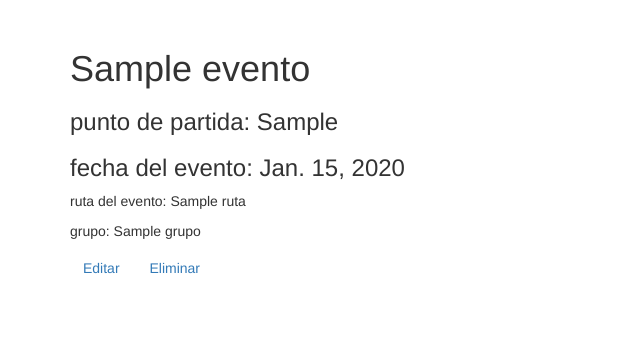
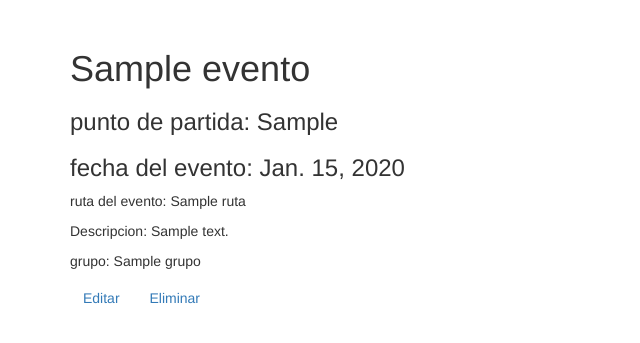
Before and after one commit to vladwelt/biker_community, a Django app: page /evento/1/ in a window 1280 px wide. Shown: the part 51-394 px from the top of the page, without its empty margins (0-640 px from the left). Run offline with Django 3.2, Linux system fonts and the light colour scheme; tables that the repository leaves empty hold one stand-in row (values such as "Sample post"); some libraries are stand-ins or nearby versions.

Commit message:
[ADD][EDT] forms.py, models.py, event_detail.html, group_detail.html, views.py

```diff
--- a/src/biker/forms.py
+++ b/src/biker/forms.py
@@ -4,7 +4,7 @@ from .models import Evento, Grupo, Ruta
 class EventoForm(forms.ModelForm):
     class Meta:
         model = Evento
-        fields = ['nombre','punto_partida','fecha','ruta','grupo']
+        fields = ['nombre','punto_partida','descripcion','fecha','ruta','grupo']
     def __init__(self, *args, **kwargs):
         super(EventoForm, self).__init__(*args, **kwargs)
         self.fields['ruta'].widget.attrs.update({'class' : 'form-control'})
--- a/src/biker/models.py
+++ b/src/biker/models.py
@@ -2,13 +2,13 @@ from django.db import models
 from django.contrib.auth.models import User
 
 class Grupo(models.Model):
-    nombre = models.CharField(max_length=100)
-
+    nombre = models.CharField(max_length=100, unique=True)
+    descripcion = models.TextField(blank=True)
     def __str__(self):
         return self.nombre
 
 class Usuario(models.Model):
-    nombre = models.CharField(max_length=100)
+    nombre = models.CharField(max_length=100, unique=True)
     correo = models.EmailField(max_length=100)
     fecha_nacimiento = models.DateField()
     grupo = models.ForeignKey(Grupo)
@@ -18,7 +18,7 @@ class Usuario(models.Model):
         return self.nombre
 
 class Ruta(models.Model):
-    nombre = models.CharField(max_length=100)
+    nombre = models.CharField(max_length=100, unique=True)
     distancia = models.FloatField()
     usuario = models.ForeignKey(Usuario)
 
@@ -26,9 +26,11 @@ class Ruta(models.Model):
         return self.nombre
 
 class Evento(models.Model):
-    nombre = models.CharField(max_length=100)
+    nombre = models.CharField(max_length=100, unique=True)
     punto_partida = models.CharField(max_length=100)
+    descripcion = models.TextField(blank=True)
     fecha = models.DateField()
+#    hora = models.TimeField()
     ruta = models.ForeignKey(Ruta)
     grupo = models.ManyToManyField(Grupo, related_name = 'users', default = None)
 
--- a/src/biker/templates/biker/event_detail.html
+++ b/src/biker/templates/biker/event_detail.html
@@ -11,6 +11,7 @@
             <h3>punto de partida: {{evento.punto_partida}}</h3>
             <h3>fecha del evento: {{evento.fecha}}</h3>
             <p>ruta del evento: {{evento.ruta}}</p>
+	    <p>Descripcion: {{evento.descripcion}}</p>
             {% for grupo in grupos %}
                 <p>grupo: {{ grupo }}</p>
             {% endfor %}
--- a/src/biker/templates/biker/group_detail.html
+++ b/src/biker/templates/biker/group_detail.html
@@ -2,6 +2,7 @@
 {% block content %}
     <div class="Grupo">
         <h1>{{ grupo.nombre }}</h1>
+	<p>Descripcion: {{ grupo.descripcion }}</p>
             {% for usuario in usuarios %}
 	<h3> usuario: {{ usuario.nombre }} </h3>
             {% endfor %}
--- a/src/biker/views.py
+++ b/src/biker/views.py
@@ -49,7 +49,7 @@ def registrar_evento(request):
             eventoForm = EventoForm(request.POST)
             if eventoForm.is_valid():
                 evento_nuevo = eventoForm.save()
-                return HttpResponseRedirect('/registrar/evento')
+                return HttpResponseRedirect('/')
         except Exception as e:
             print("ERROR AL REGISTRAR EL EVENTO ", e)
     else:
@@ -62,7 +62,7 @@ def registrar_grupo(request):
             grupoForm = GrupoForm(request.POST)
             if grupoForm.is_valid():
                 grupo_nuevo = grupoForm.save()
-                return HttpResponseRedirect('/registrar/grupo')
+                return HttpResponseRedirect('/grupos')
         except Exception as e:
             print("ERROR AL REGISTRAR EL GRUPO ", e)
     else:
@@ -75,7 +75,7 @@ def registrar_ruta(request):
             rutaForm = RutaForm(request.POST)
             if rutaForm.is_valid():
                 ruta_nueva = rutaForm.save()
-                return HttpResponseRedirect('/registrar/ruta')
+                return HttpResponseRedirect('/rutas')
         except Exception as e:
             print("ERROR AL REGISTRAR EL RUTA ", e)
     else:
@@ -104,7 +104,7 @@ def group_edit(request, pk):
             grupoForm = GrupoForm(request.POST, instance=grupo_nuevo)
             if grupoForm.is_valid():
                 grupo_nuevo = grupoForm.save()
-                return HttpResponseRedirect('/registrar/grupo')
+                return HttpResponseRedirect('/grupos')
         except Exception as e:
             print("ERROR AL REGISTRAR EL GRUPO ", e)
     else:
@@ -118,7 +118,7 @@ def route_edit(request, pk):
             rutaForm = RutaForm(request.POST, instance=ruta_nueva)
             if rutaForm.is_valid():
                 ruta_nueva = rutaForm.save()
-                return HttpResponseRedirect('/registrar/ruta')
+                return HttpResponseRedirect('/rutas')
         except Exception as e:
             print("ERROR AL REGISTRAR EL RUTA ", e)
     else:
```
